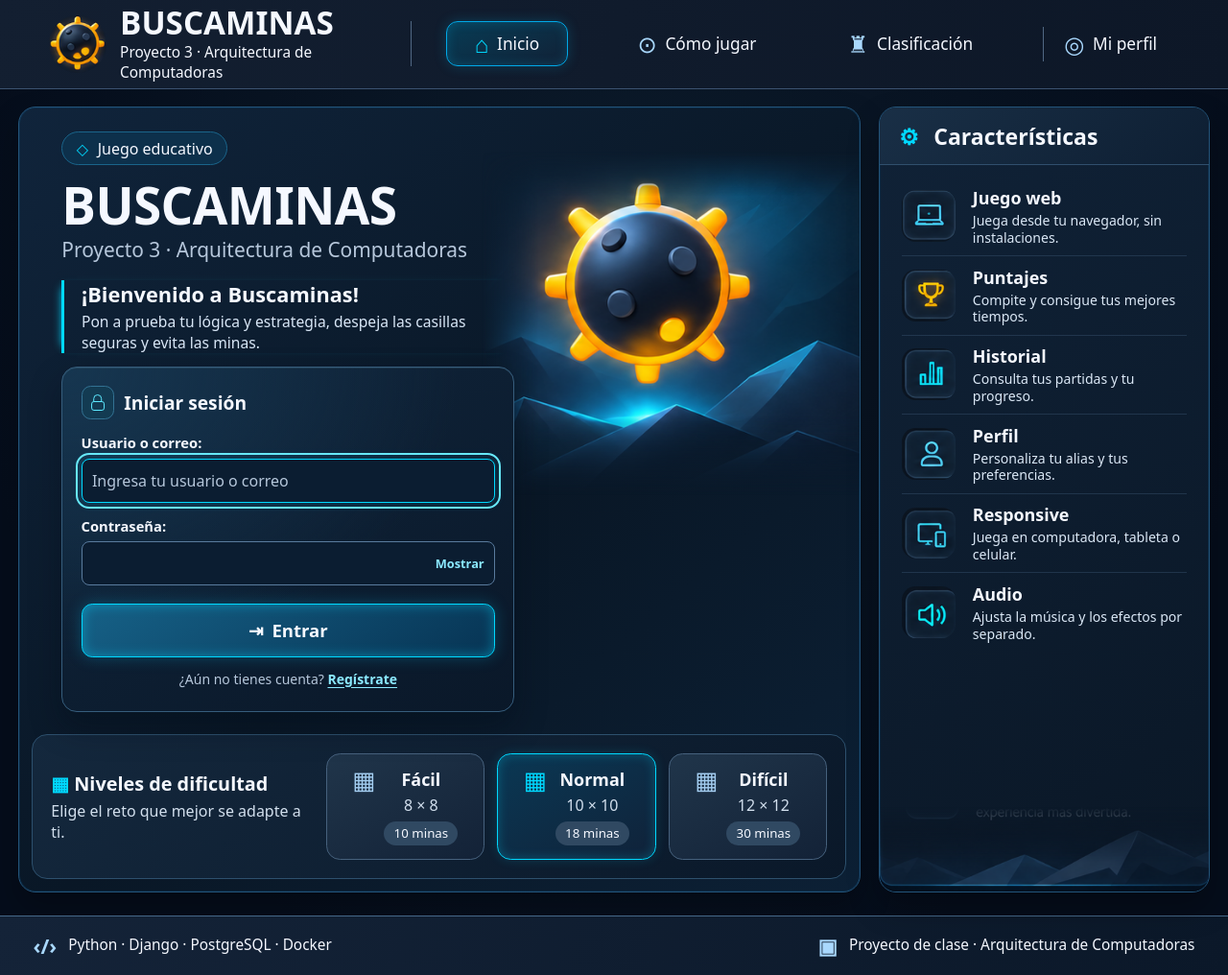
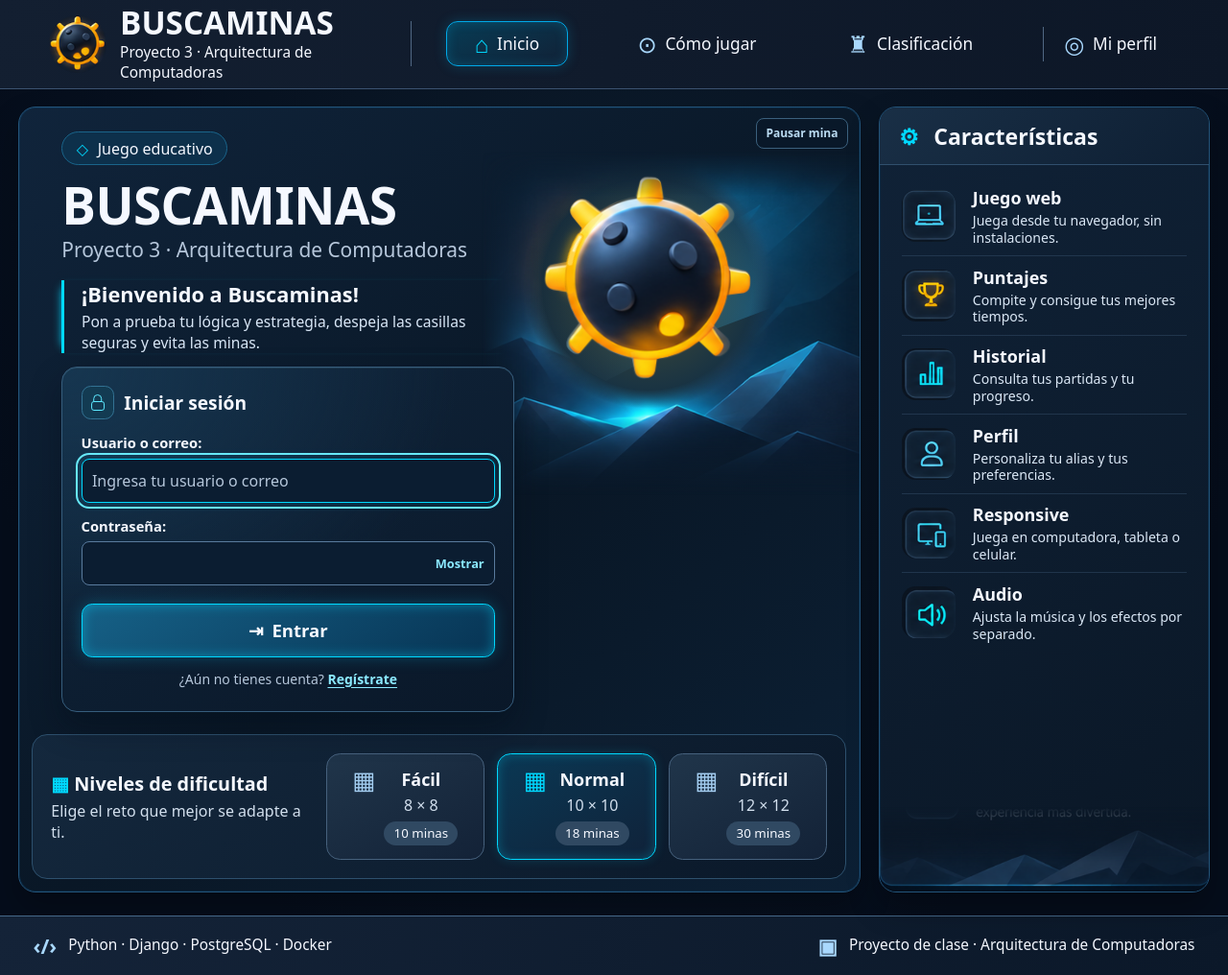
Before and after one commit to meledpeca93/ProyectoFinal_ADC_G3, a Django app: page / in a window 1280 px wide. Shown: the whole page at 96% size. Run offline with Django 5.2, Linux system fonts and the light colour scheme.

Commit message:
Animancion de Mina,_efecto flotante y movimiento.

```diff
--- a/api/cuentas/static/cuentas/acceso.js
+++ b/api/cuentas/static/cuentas/acceso.js
@@ -8,3 +8,39 @@ for (const boton of document.querySelectorAll("[data-ver-contrasena]")) {
     boton.textContent = mostrar ? "Ocultar" : "Mostrar";
   });
 }
+
+const controlMina = document.querySelector("[data-control-mina]");
+
+if (controlMina) {
+  const mina = document.querySelector(".portada__arte");
+  const movimientoReducido = matchMedia("(prefers-reduced-motion: reduce)");
+  const claveMovimiento = "buscaminas.movimientoMina";
+
+  try {
+    const preferencia = localStorage.getItem(claveMovimiento);
+    if (preferencia === "activo" || preferencia === "pausa") {
+      mina.dataset.movimiento = preferencia;
+    }
+  } catch {
+    // Algunas vistas previas restringen el almacenamiento local.
+  }
+
+  const pausada = () => mina.dataset.movimiento === "pausa" ||
+    (movimientoReducido.matches && mina.dataset.movimiento !== "activo");
+  const actualizarControl = () => {
+    controlMina.textContent = pausada() ? "Animar mina" : "Pausar mina";
+  };
+
+  controlMina.addEventListener("click", () => {
+    mina.dataset.movimiento = pausada() ? "activo" : "pausa";
+    try {
+      localStorage.setItem(claveMovimiento, mina.dataset.movimiento);
+    } catch {
+      // La elección sigue funcionando durante esta visita.
+    }
+    actualizarControl();
+  });
+  movimientoReducido.addEventListener("change", actualizarControl);
+  actualizarControl();
+  controlMina.hidden = false;
+}
--- a/api/cuentas/static/cuentas/portada.css
+++ b/api/cuentas/static/cuentas/portada.css
@@ -93,11 +93,66 @@ main:has(> .portada) { width: 100%; margin: 0; }
   aspect-ratio: 1.10;
   top: 7%;
   right: 0;
-  background: var(--referencia) 100% 0 / 100% auto no-repeat;
-  background-size: 366% auto;
-  background-position: 58.2% 29.5%;
+  pointer-events: none;
   mask-image: linear-gradient(90deg, transparent, #000 15%), linear-gradient(0deg, transparent, #000 23%, #000 87%, transparent);
   mask-composite: intersect;
+}
+/* La mina y la luz comparten el centro del aro en el viewBox original. */
+.portada__arte {
+  --mina-ciclo-flotacion: 4s;
+  --mina-ciclo-luz: 3.6s;
+  --mina-altura: clamp(8px, .75vw, 12px);
+  --mina-intensidad: 1;
+}
+.portada__control-mina {
+  position: absolute;
+  z-index: 1;
+  top: .65rem;
+  right: .75rem;
+  min-height: 32px;
+  padding: .3rem .6rem;
+  color: #bbdcf3;
+  background: #091829;
+  border: 1px solid #3b607d;
+  border-radius: .5rem;
+  font: 650 .75rem system-ui, sans-serif;
+  cursor: pointer;
+}
+.portada__control-mina:hover { color: #f5f8ff; border-color: var(--cian); }
+.mina__flotante, .mina__luz {
+  transform-box: view-box;
+  transform-origin: 907px 315px;
+}
+.mina__flotante { animation: mina-flotar var(--mina-ciclo-flotacion) ease-in-out infinite; }
+.mina__luz {
+  opacity: var(--mina-intensidad);
+  filter: drop-shadow(0 0 7px #ffb800);
+  animation: mina-recorrer-borde var(--mina-ciclo-luz) linear infinite;
+}
+.mina__salientes use {
+  opacity: .12;
+  animation: mina-iluminar-saliente var(--mina-ciclo-luz) ease-out infinite;
+  animation-delay: calc(var(--mina-ciclo-luz) * (var(--paso) / 8 - 1));
+}
+@keyframes mina-flotar {
+  0%, 100% { transform: translateY(0) rotate(-2deg); }
+  50% { transform: translateY(calc(-1 * var(--mina-altura))) rotate(2deg); }
+}
+@keyframes mina-recorrer-borde {
+  to { transform: rotate(1turn); }
+}
+@keyframes mina-iluminar-saliente {
+  0% { opacity: .62; }
+  15%, 95% { opacity: .12; }
+  100% { opacity: .62; }
+}
+.portada__arte[data-movimiento="pausa"] :is(.mina__flotante, .mina__luz, .mina__salientes use) {
+  animation-play-state: paused;
+}
+@media (prefers-reduced-motion: reduce) {
+  .portada__arte:not([data-movimiento="activo"]) :is(.mina__flotante, .mina__luz, .mina__salientes use) {
+    animation-play-state: paused;
+  }
 }
 .portada__texto { max-width: min(60%, 36rem); }
 .portada__etiqueta {
@@ -336,6 +391,7 @@ main:has(> .portada) { width: 100%; margin: 0; }
   .portada__hero { padding-inline: .85rem; }
   .portada__texto { max-width: none; }
   .portada__arte { width: 33%; top: 0; opacity: .55; }
+  .portada__control-mina { top: .3rem; right: .35rem; }
   .portada h1 { font-size: clamp(1.8rem, 8vw, 2.65rem); }
   .portada__form { grid-template-columns: 1fr; }
   .portada__niveles { grid-template-columns: repeat(3, minmax(0, 1fr)); gap: .4rem; margin-inline: .55rem; }
--- a/api/cuentas/templates/cuentas/portada_acceso.html
+++ b/api/cuentas/templates/cuentas/portada_acceso.html
@@ -2,7 +2,7 @@
 {% load static %}
 {% block title %}Iniciar sesión · Buscaminas{% endblock %}
 {% block extra_head %}
-<link rel="stylesheet" href="{% static 'cuentas/portada.css' %}">
+<link rel="stylesheet" href="{% static 'cuentas/portada.css' %}?v=mina-2">
 {% endblock %}
 {% block content %}
 <div class="portada">
@@ -10,7 +10,8 @@
   <div class="portada__contenido">
     <section class="portada__principal" aria-labelledby="titulo-portada">
       <div class="portada__hero">
-        <div class="portada__arte" aria-hidden="true"></div>
+        {% include "cuentas/portada_mina.html" %}
+        <button class="portada__control-mina" type="button" data-control-mina hidden></button>
         <div class="portada__texto">
           <span class="portada__etiqueta"><span aria-hidden="true">◇</span> Juego educativo</span>
           <h1 id="titulo-portada">BUSCAMINAS</h1>
@@ -73,5 +74,5 @@
 </div>
 {% endblock %}
 {% block scripts %}
-<script src="{% static 'cuentas/acceso.js' %}" defer></script>
+<script src="{% static 'cuentas/acceso.js' %}?v=mina-3" defer></script>
 {% endblock %}
--- /dev/null
+++ b/api/cuentas/templates/cuentas/portada_mina.html
@@ -0,0 +1,76 @@
+{% load static %}
+<svg class="portada__arte" viewBox="707 155 457 415" aria-hidden="true" focusable="false">
+  <defs>
+    <image id="mina-referencia" href="{% static 'cuentas/referencia-inicio.png' %}" width="1672" height="941"/>
+
+    <path id="mina-n" d="M891 217 895 202Q896 192 907 193Q920 192 922 202L925 218Z"/>
+    <path id="mina-ne" d="M966 240 989 224Q998 219 1006 228Q1014 235 1008 244L987 264Z"/>
+    <path id="mina-e" d="M1000 298 1021 303Q1032 303 1032 315Q1032 330 1022 331L1000 334Z"/>
+    <path id="mina-se" d="M985 367 1006 386Q1012 394 1005 402Q996 411 989 406L969 388Z"/>
+    <path id="mina-s" d="M889 405 922 404 919 427Q917 436 907 436Q896 437 894 427Z"/>
+    <path id="mina-so" d="M846 385 828 407Q822 412 814 403Q808 396 816 385L831 365Z"/>
+    <path id="mina-o" d="M814 297 794 301Q784 302 784 315Q782 329 794 332L814 335Z"/>
+    <path id="mina-no" d="M833 264 815 243Q809 235 817 226Q825 218 834 224L852 239Z"/>
+
+    <clipPath id="mina-silueta">
+      <circle cx="907" cy="315" r="99"/>
+      <use href="#mina-n"/>
+      <use href="#mina-ne"/>
+      <use href="#mina-e"/>
+      <use href="#mina-se"/>
+      <use href="#mina-s"/>
+      <use href="#mina-so"/>
+      <use href="#mina-o"/>
+      <use href="#mina-no"/>
+    </clipPath>
+
+    <radialGradient id="mina-hueco" gradientUnits="userSpaceOnUse" cx="908" cy="315" r="150">
+      <stop offset=".85" stop-color="#000"/>
+      <stop offset="1" stop-color="#fff"/>
+    </radialGradient>
+    <mask id="mina-fondo" maskUnits="userSpaceOnUse" x="707" y="155" width="457" height="415">
+      <rect x="707" y="155" width="457" height="415" fill="url(#mina-hueco)"/>
+    </mask>
+    <radialGradient id="mina-cielo" cx="75%" cy="48%" r="80%">
+      <stop stop-color="#15547a"/>
+      <stop offset=".57" stop-color="#102f49"/>
+      <stop offset="1" stop-color="#0b1e30"/>
+    </radialGradient>
+    <radialGradient id="mina-ambiente">
+      <stop stop-color="#ffb800" stop-opacity=".26"/>
+      <stop offset=".68" stop-color="#ffb800" stop-opacity=".08"/>
+      <stop offset="1" stop-color="#ffb800" stop-opacity="0"/>
+    </radialGradient>
+    <linearGradient id="mina-dorado" x2="1" y2="1">
+      <stop stop-color="#fff3b0"/>
+      <stop offset=".45" stop-color="#ffd54a"/>
+      <stop offset="1" stop-color="#ffb800"/>
+    </linearGradient>
+  </defs>
+
+  <g class="mina__paisaje">
+    <rect x="707" y="155" width="457" height="415" fill="url(#mina-cielo)"/>
+    <path d="M707 407 756 379 857 432 947 385 1058 343 1164 295V570H707Z" fill="#0d2c46"/>
+    <path d="M707 480 757 451 867 482 943 460 1003 469 1116 383 1164 402V570H707Z" fill="#133c57"/>
+    <use href="#mina-referencia" mask="url(#mina-fondo)"/>
+  </g>
+  <ellipse class="mina__ambiente" cx="908" cy="320" rx="155" ry="154" fill="url(#mina-ambiente)"/>
+  <g class="mina__flotante">
+    <use href="#mina-referencia" clip-path="url(#mina-silueta)"/>
+    <g class="mina__salientes" fill="url(#mina-dorado)">
+      <use href="#mina-n" style="--paso: 0"/>
+      <use href="#mina-ne" style="--paso: 1"/>
+      <use href="#mina-e" style="--paso: 2"/>
+      <use href="#mina-se" style="--paso: 3"/>
+      <use href="#mina-s" style="--paso: 4"/>
+      <use href="#mina-so" style="--paso: 5"/>
+      <use href="#mina-o" style="--paso: 6"/>
+      <use href="#mina-no" style="--paso: 7"/>
+    </g>
+    <g class="mina__luz" fill="none" stroke-linecap="round">
+      <path d="M846 243A94 94 0 0 1 907 220" stroke="#ffb800" stroke-width="9" opacity=".62"/>
+      <path d="M874 226A94 94 0 0 1 907 220" stroke="#ffd54a" stroke-width="6"/>
+      <path d="M889 222A94 94 0 0 1 907 220" stroke="#fff3b0" stroke-width="3"/>
+    </g>
+  </g>
+</svg>
```
Also changed, not shown: Implementacion_realizadas.md (+4 -0 lines).
